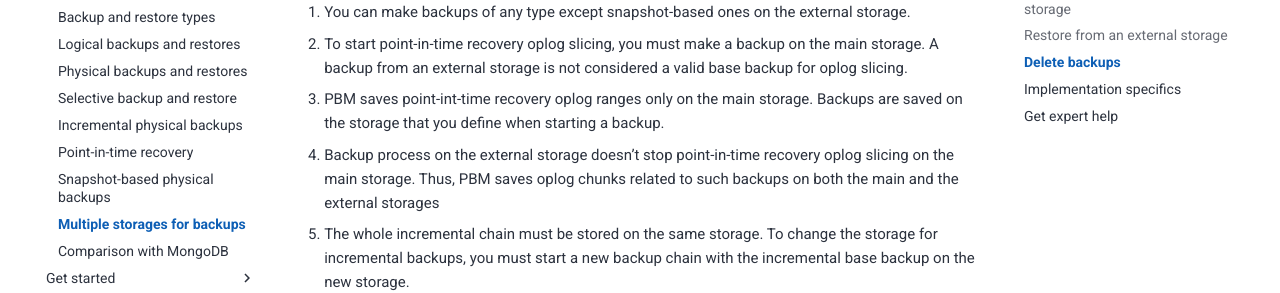
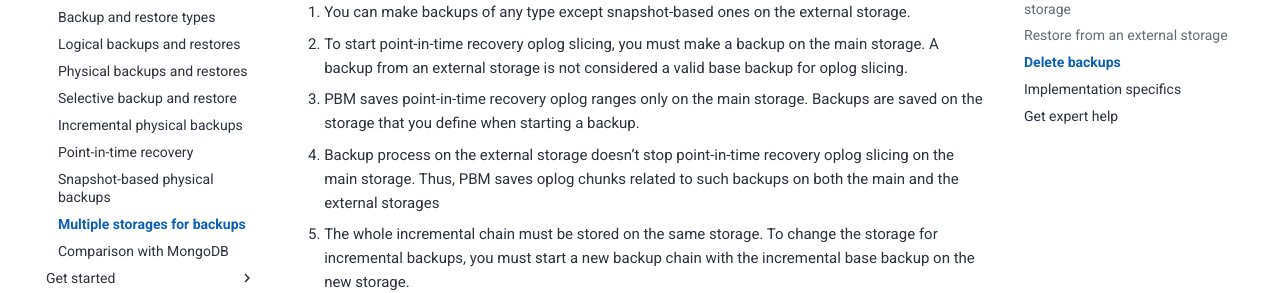
Before and after one commit to percona/pbm-docs, an MkDocs documentation site: the page built from docs/features/multi-storage.md, in a window 1280 px wide and 900 px high, scrolled down 2519 px. Shown: the part 170-463 px from the top of the window. Built offline with MkDocs 1.6.1 and Material for MkDocs 9.7.7, drawn with Linux system fonts in a browser that asks for light colours; nearby versions of some CDN libraries; comment, search, counter and statistics services are not loaded.

Commit message:
Update docs/features/multi-storage.md
Co-authored-by: Sandra Romanchenko <53295797+sandraromanchenko@users.noreply.github.com>

```diff
--- a/docs/features/multi-storage.md
+++ b/docs/features/multi-storage.md
@@ -116,7 +116,7 @@ $ pbm delete-backup 2024-06-25T10:54:55Z
 
 1. You can make backups of any type except snapshot-based ones on the external storage.
 2. To start point-in-time recovery oplog slicing, you must make a backup on the main storage. A backup from an external storage is not considered a valid base backup for oplog slicing.
-3. PBM saves point-int-time recovery oplog ranges only on the main storage. Backups are saved on the storage that you define when starting a backup.
+3. PBM saves point-in-time recovery oplog ranges only on the main storage. Backups are saved on the storage that you define when starting a backup.
 4. Backup process on the external storage doesn’t stop point-in-time recovery oplog slicing on the main storage. Thus, PBM saves oplog chunks related to such backups on both the main and the external storages
 5.	The whole incremental chain must be stored on the same storage. To change the storage for incremental backups, you must start a new backup chain with the incremental base backup on the new storage.
 6.	To restore from a backup on external storage, pbm-agents must have read permissions on it.
```
